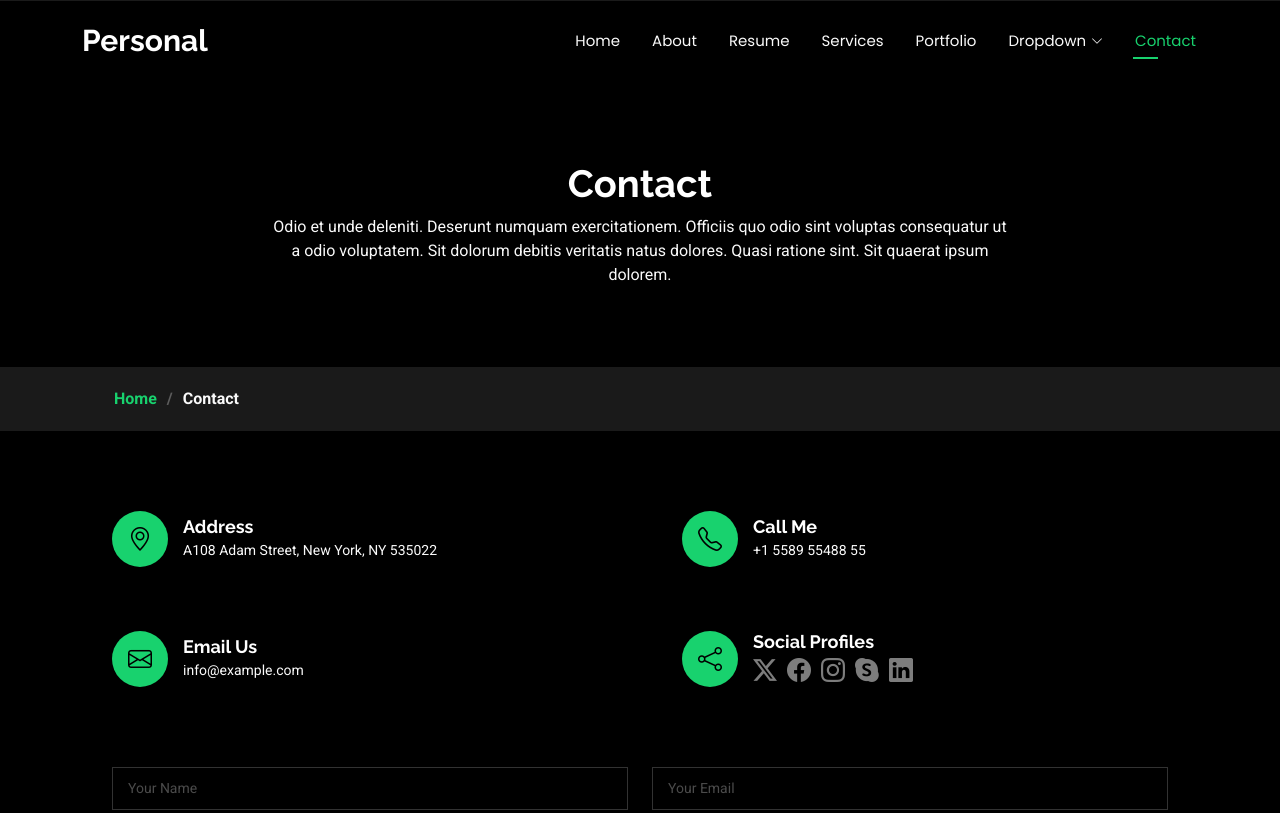
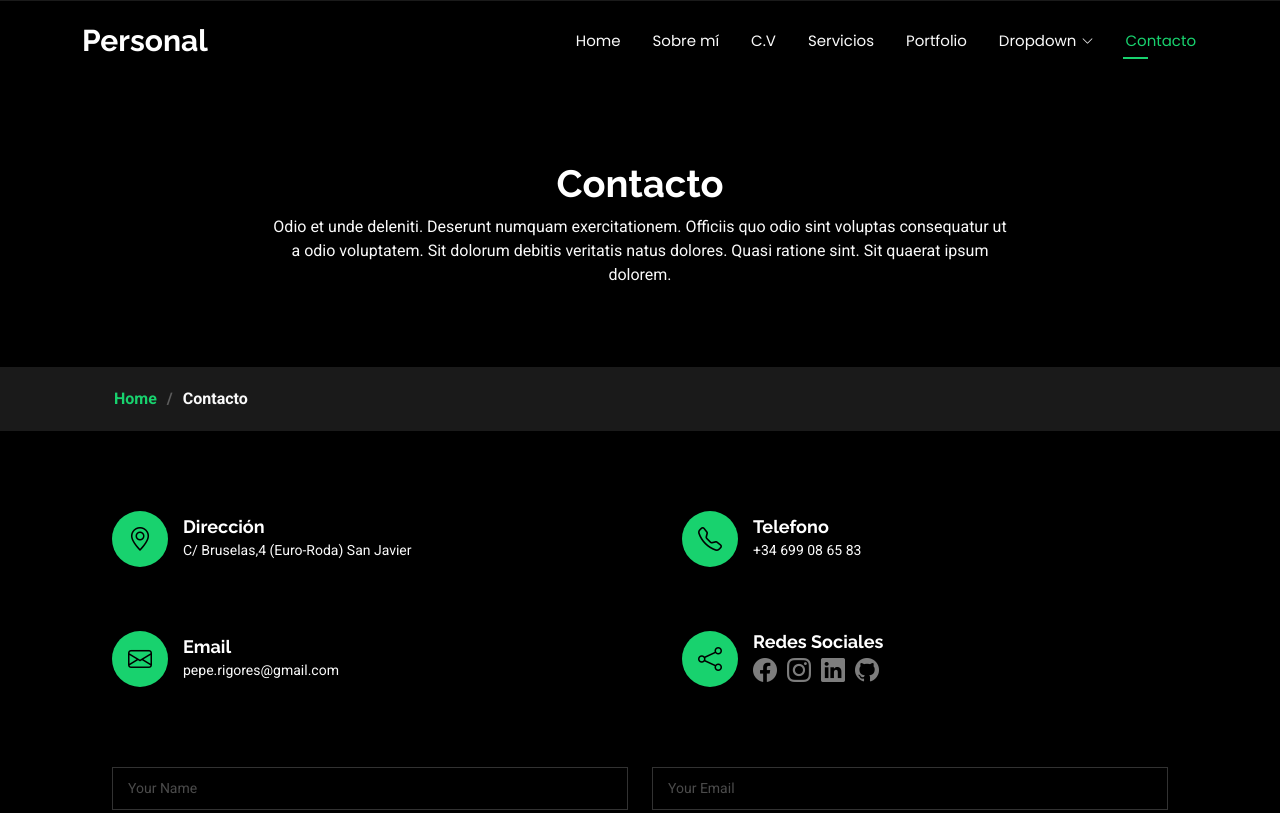
Before and after one commit to PepeRigores/Portfolio-Pepe, a plain HTML site: page contact.html in a window 1280 px wide. Shown: the top 813 px of the page. Drawn offline with Linux system fonts and the light colour scheme.

Commit message:
Realizadas algunas traducciones

```diff
--- a/contact.html
+++ b/contact.html
@@ -50,9 +50,9 @@
       <nav id="navmenu" class="navmenu">
         <ul>
           <li><a href="index.html">Home</a></li>
-          <li><a href="about.html">About</a></li>
-          <li><a href="resume.html">Resume</a></li>
-          <li><a href="services.html">Services</a></li>
+          <li><a href="about.html">Sobre mí</a></li>
+          <li><a href="resume.html">C.V</a></li>
+          <li><a href="services.html">Servicios</a></li>
           <li><a href="portfolio.html">Portfolio</a></li>
           <li class="dropdown"><a href="#"><span>Dropdown</span> <i class="bi bi-chevron-down toggle-dropdown"></i></a>
             <ul>
@@ -71,7 +71,7 @@
               <li><a href="#">Dropdown 4</a></li>
             </ul>
           </li>
-          <li><a href="contact.html" class="active">Contact</a></li>
+          <li><a href="contact.html" class="active">Contacto</a></li>
         </ul>
         <i class="mobile-nav-toggle d-xl-none bi bi-list"></i>
       </nav>
@@ -87,7 +87,7 @@
         <div class="container">
           <div class="row d-flex justify-content-center text-center">
             <div class="col-lg-8">
-              <h1>Contact</h1>
+              <h1>Contacto</h1>
               <p class="mb-0">Odio et unde deleniti. Deserunt numquam exercitationem. Officiis quo odio sint voluptas consequatur ut a odio voluptatem. Sit dolorum debitis veritatis natus dolores. Quasi ratione sint. Sit quaerat ipsum dolorem.</p>
             </div>
           </div>
@@ -97,7 +97,7 @@
         <div class="container">
           <ol>
             <li><a href="index.html">Home</a></li>
-            <li class="current">Contact</li>
+            <li class="current">Contacto</li>
           </ol>
         </div>
       </nav>
@@ -114,8 +114,8 @@
             <div class="info-item d-flex align-items-center" data-aos="fade-up" data-aos-delay="200">
               <i class="icon bi bi-geo-alt flex-shrink-0"></i>
               <div>
-                <h3>Address</h3>
-                <p>A108 Adam Street, New York, NY 535022</p>
+                <h3>Dirección</h3>
+                <p>C/ Bruselas,4 (Euro-Roda) San Javier</p>
               </div>
             </div>
           </div><!-- End Info Item -->
@@ -124,8 +124,8 @@
             <div class="info-item d-flex align-items-center" data-aos="fade-up" data-aos-delay="300">
               <i class="icon bi bi-telephone flex-shrink-0"></i>
               <div>
-                <h3>Call Me</h3>
-                <p>+1 5589 55488 55</p>
+                <h3>Telefono</h3>
+                <p>+34 699 08 65 83</p>
               </div>
             </div>
           </div><!-- End Info Item -->
@@ -134,8 +134,8 @@
             <div class="info-item d-flex align-items-center" data-aos="fade-up" data-aos-delay="400">
               <i class="icon bi bi-envelope flex-shrink-0"></i>
               <div>
-                <h3>Email Us</h3>
-                <p>info@example.com</p>
+                <h3>Email</h3>
+                <p>pepe.rigores@gmail.com</p>
               </div>
             </div>
           </div><!-- End Info Item -->
@@ -144,13 +144,12 @@
             <div class="info-item d-flex align-items-center" data-aos="fade-up" data-aos-delay="500">
               <i class="icon bi bi-share flex-shrink-0"></i>
               <div>
-                <h3>Social Profiles</h3>
+                <h3>Redes Sociales</h3>
                 <div class="social-links">
-                  <a href="#"><i class="bi bi-twitter-x"></i></a>
                   <a href="#"><i class="bi bi-facebook"></i></a>
                   <a href="#"><i class="bi bi-instagram"></i></a>
-                  <a href="#"><i class="bi bi-skype"></i></a>
                   <a href="#"><i class="bi bi-linkedin"></i></a>
+                  <a href="#"><i class="bi bi-github"></i></a>
                 </div>
               </div>
             </div>
@@ -165,7 +164,7 @@
               <input type="text" name="name" class="form-control" placeholder="Your Name" required="">
             </div>
 
-            <div class="col-md-6 ">
+            <div class="col-md-6">
               <input type="email" class="form-control" name="email" placeholder="Your Email" required="">
             </div>
 
```
Also changed, not shown: about.html (+7 -7 lines), index.html (+6 -6 lines), portfolio-details.html (+4 -4 lines), portfolio.html (+4 -4 lines), resume.html (+5 -5 lines), service-details.html (+4 -4 lines), services.html (+4 -4 lines), starter-page.html (+4 -4 lines), 1 other file.
